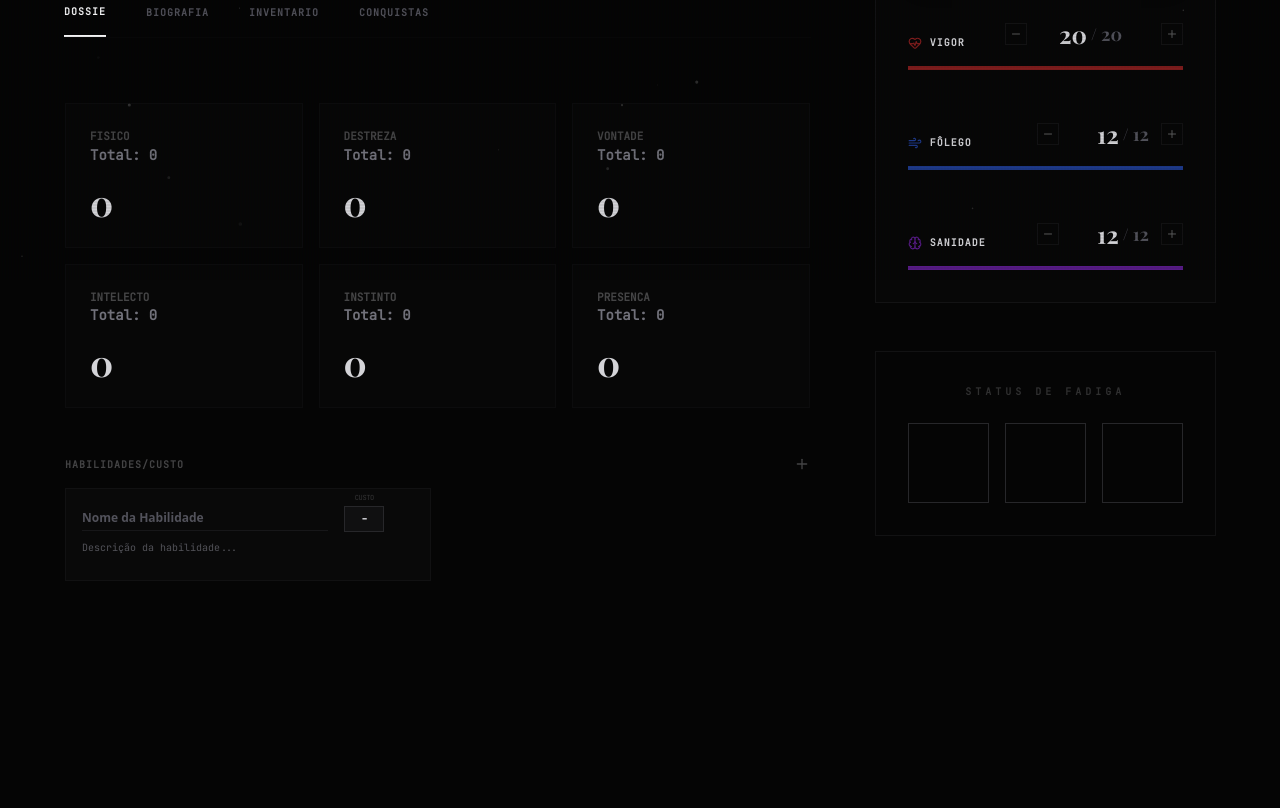
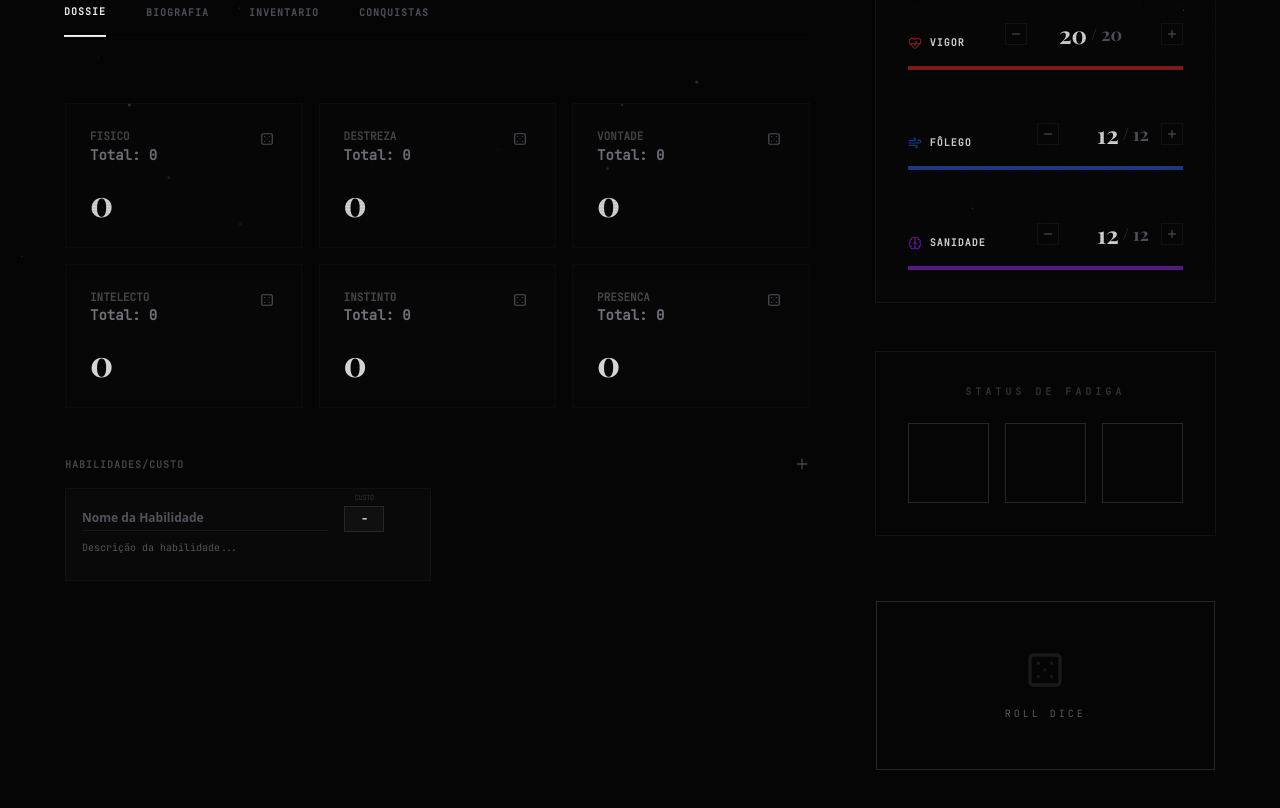
Before and after one commit to yuridevv/deadlock-sheet-vanguard, a React (Vite) app: page / in a window 1280 px wide. Shown: the part 520-1328 px from the top of the page. Before the commit the page ends 1150 px from the top, so only its background shows below. Built offline with nearby package versions, Linux system fonts and the light colour scheme.

Commit message:
Revert "removed roll dice feature"
This reverts commit f992b69e01fc46a2af58df06d770bcaaf23d58bd.

```diff
--- a/src/App.jsx
+++ b/src/App.jsx
@@ -20,6 +20,7 @@ import InventoryTab from './components/sheet/InventoryTab';
 import AchievementsTab from './components/sheet/AchievementsTab';
 import StatusBar from './components/sidebar/StatusBar';
 import FatigueStatus from './components/sidebar/FatigueStatus';
+import DiceRoller from './components/sidebar/DiceRoller';
 import CombatStats from './components/sidebar/CombatStats';
 import Notepad from './components/notepad/Notepad';
 
@@ -39,7 +40,7 @@ export default function VanguardDossierV7() {
   const {
     nome, persona, background, nivel, idade, arquetipo, bio, aparencia, lacos,
     imagem, vigor, vigorMax, folego, sanidade, fadiga, attrs, inventario, habilidades,
-    achievements, activeTab, darkMode, effectsEnabled, isDead, showContent,
+    achievements, activeTab, darkMode, effectsEnabled, resultado, rollDetails, isDead, showContent,
     notification, draggedItemIndex, notes, isNotepadOpen
   } = state;
 
@@ -47,9 +48,49 @@ export default function VanguardDossierV7() {
     setNome, setPersona, setBackground, setNivel, setIdade, setArquetipo, setBio,
     setAparencia, setLacos, setImagem, setVigor, setVigorMax, setFolego, setSanidade,
     setFadiga, setAttrs, setInventario, setHabilidades, setAchievements, setActiveTab, setDarkMode,
-    setEffectsEnabled, setIsDead, setNotification,
+    setEffectsEnabled, setResultado, setRollDetails, setIsDead, setNotification,
     setDraggedItemIndex, setNotes, setIsNotepadOpen
   } = state;
+
+  // --- Achievement Unlocking Logic ---
+  useEffect(() => {
+    if (resultado === null) return;
+
+    let unlockedAchievementName = null;
+
+    // Find the first achievement that can be unlocked
+    for (const [name, ach] of Object.entries(achievements)) {
+      if (!ach.unlocked && ach.trigger === 'roll') {
+        let conditionMet = false;
+        if (ach.condition.gte !== undefined && resultado >= ach.condition.gte) {
+          conditionMet = true;
+        }
+        if (ach.condition.lte !== undefined && resultado <= ach.condition.lte) {
+          if (ach.condition.attr) {
+            if (rollDetails.source === ach.condition.attr) {
+              conditionMet = true;
+            }
+          } else {
+            conditionMet = true;
+          }
+        }
+
+        if (conditionMet) {
+          unlockedAchievementName = name;
+          break; // Stop after finding one to show one notification at a time
+        }
+      }
+    }
+
+    if (unlockedAchievementName) {
+      setAchievements(prev => ({
+        ...prev,
+        [unlockedAchievementName]: { ...prev[unlockedAchievementName], unlocked: true }
+      }));
+      setNotification(unlockedAchievementName);
+    }
+  }, [resultado, rollDetails, achievements, setAchievements, setNotification]);
+
 
   const penalidade = Number(fadiga);
   const isCritical = fadiga === 3;
@@ -78,6 +119,18 @@ export default function VanguardDossierV7() {
     if (val === '') { setter(''); return; }
     const num = parseInt(val, 10);
     if (!isNaN(num)) setter(num);
+  };
+
+  const rolarAtributo = (attrName, valorAtributo) => {
+    const dado = Math.floor(Math.random() * 12) + 1;
+    const mod = Number(valorAtributo) - penalidade;
+    setResultado(dado + mod);
+    setRollDetails({ source: attrName, mod: mod });
+  };
+
+  const rolarDado = () => {
+    setResultado(Math.floor(Math.random() * 12) + 1);
+    setRollDetails({ source: 'D12 Puro', mod: 0 });
   };
 
   const exportarFicha = () => {
@@ -255,7 +308,7 @@ export default function VanguardDossierV7() {
                         exit={{ opacity: 0, x: 10 }}
                         transition={{ duration: 0.2 }}
                       >
-                        {activeTab === 'dossie' && <DossierTab attrs={attrs} setAttrs={setAttrs} penalidade={penalidade} habilidades={habilidades} setHabilidades={setHabilidades} />}
+                        {activeTab === 'dossie' && <DossierTab attrs={attrs} setAttrs={setAttrs} penalidade={penalidade} rolarAtributo={rolarAtributo} habilidades={habilidades} setHabilidades={setHabilidades} />}
                         {activeTab === 'biografia' && <BiographyTab bio={bio} setBio={setBio} aparencia={aparencia} setAparencia={setAparencia} lacos={lacos} setLacos={setLacos} />}
                         {activeTab === 'inventario' && <InventoryTab inventario={inventario} setInventario={setInventario} draggedItemIndex={draggedItemIndex} handleDragStart={handleDragStart} handleDragOver={handleDragOver} handleDragEnd={handleDragEnd} />}
                         {activeTab === 'conquistas' && <AchievementsTab achievements={achievements} setAchievements={setAchievements} />}
@@ -331,6 +384,9 @@ export default function VanguardDossierV7() {
 
                   <FatigueStatus fadiga={fadiga} setFadiga={setFadiga} isCritical={isCritical} effectsEnabled={effectsEnabled} onFadigaClick={handleFadigaClick} />
 
+                  <div className={`transition-all duration-500 border border-transparent p-4 -m-4 rounded-none ${sectionCriticalStyles}`}>
+                    <DiceRoller resultado={resultado} rollDetails={rollDetails} onRoll={rolarDado} />
+                  </div>
                 </aside>
               </div>
             </div>
--- a/src/components/icons.js
+++ b/src/components/icons.js
@@ -1,5 +1,5 @@
 export {
-  Shield, Sun, Moon, HeartPulse, ScrollText, Skull,
+  Shield, Dice5, Sun, Moon, HeartPulse, ScrollText, Skull,
   Trash2, Crosshair, Download, Upload, Plus, Minus,
   Brain, Users, Eye, Camera, Star, Wind, ImageIcon, Sword, Zap, ZapOff,
   GripVertical, NotebookPen, ZoomIn, ZoomOut, RefreshCcw, BookText, Columns
--- a/src/components/sheet/DossierTab.jsx
+++ b/src/components/sheet/DossierTab.jsx
@@ -1,10 +1,11 @@
 import React from 'react';
-import { Plus, Trash2 } from '../icons';
+import { Dice5, Plus, Trash2 } from '../icons';
 
 const DossierTab = ({
   attrs,
   setAttrs,
   penalidade,
+  rolarAtributo,
   habilidades,
   setHabilidades,
 }) => {
@@ -19,6 +20,7 @@ const DossierTab = ({
                 <span className="text-[14px] font-mono font-bold text-zinc-500">Total: {Number(attrs[attr]) - penalidade}</span>
               </div>
               <div className="flex gap-2">
+                 <button onClick={() => rolarAtributo(attr, attrs[attr])} className="p-1 text-zinc-600 hover:text-white transition-colors"><Dice5 size={14}/></button>
                  {penalidade > 0 && <span className="text-[10px] font-black text-red-900 animate-pulse">-{penalidade}</span>}
               </div>
             </div>
--- /dev/null
+++ b/src/components/sidebar/DiceRoller.jsx
@@ -0,0 +1,30 @@
+import React from 'react';
+import AnimatedNumber from '../core/AnimatedNumber';
+import { Dice5 } from '../icons';
+
+const DiceRoller = ({ resultado, rollDetails, onRoll }) => {
+  return (
+    <div
+      onClick={onRoll}
+      className="p-12 border border-zinc-800 flex flex-col items-center justify-center gap-4 hover:bg-zinc-100 hover:text-black transition-all duration-300 cursor-pointer group relative overflow-hidden"
+    >
+      <div className="absolute inset-0 bg-zinc-100 transform scale-y-0 group-hover:scale-y-100 transition-transform duration-300 origin-bottom z-0"></div>
+      <div className="relative z-10 flex flex-col items-center">
+        {resultado ? (
+          <div className="text-center animate-in zoom-in duration-300">
+            <p className="text-7xl font-serif"><AnimatedNumber value={resultado} /></p>
+            <p className="text-[10px] font-mono uppercase tracking-widest mt-2">Rolagem de {rollDetails.source}</p>
+            <p className="text-[9px] opacity-40 font-mono mt-1">MOD: {rollDetails.mod >= 0 ? '+' : ''}{rollDetails.mod}</p>
+          </div>
+        ) : (
+          <>
+            <Dice5 size={40} className="opacity-10 group-hover:rotate-180 transition-all duration-500 ease-out" />
+            <span className="text-[10px] font-mono uppercase tracking-[0.3em] opacity-40 mt-4 transition-all duration-500 group-hover:tracking-[0.5em] group-hover:opacity-100">Roll Dice</span>
+          </>
+        )}
+      </div>
+    </div>
+  );
+};
+
+export default DiceRoller;
--- a/src/data/achievements.js
+++ b/src/data/achievements.js
@@ -1,10 +1,18 @@
 export const achievementsList = [
+    { name: "Jogada Crítica", description: "Tire 14 ou mais em um teste.", icon: "🏆", trigger: "roll", condition: { gte: 14 } },
+    { name: "Desastre Brutal", description: "Tire 0 em um teste.", icon: "🥀", trigger: "roll", condition: { lte: 0} },
     { name: "Sobreviventes", description: "Sobreviva a um encontro com um Hollow.", icon: "🎖️", trigger: "manual" },
     { name: "Intocável", description: "Saia de um combate sem tomar dano.", icon: "🎖️", trigger: "manual" },
     { name: "Despertar", description: "Desperte para a umbra.", icon: "🎖️", trigger: "manual" },
     { name: "O Arauto Mais Forte", description: "Dê o maior dano do combate.", icon: "🎖️", trigger: "manual" },
     { name: "Leroy Jenkins", description: "Estrague tudo em uma cena furtiva.", icon: "🥀", trigger: "manual" },
     { name: "Xeque-Mate", description: "Seja burro e nos surpreenda.", icon: "♟️", trigger: "manual" },
+    { name: "É que eu sou burros", description: "Desastre em um teste de Intelecto.", icon: "🥀", trigger: "roll", condition: { lte: 1, attr: 'Intelecto' } },
+    { name: "Oooito gramas de proteína", description: "Desastre em um teste de Físico.", icon: "🥀", trigger: "roll", condition: { lte: 1, attr: 'Fisico' } },
+    { name: "Respondãos mes", description: "Desastre em um teste de Presença.", icon: "🥀", trigger: "roll", condition: { lte: 1, attr: 'Presenca' } },
+    { name: "Deus abençoe", description: "Desastre em um teste de Vontade.", icon: "🥀", trigger: "roll", condition: { lte: 1, attr: 'Vontade' } },
+    { name: "Recebems", description: "Desastre em um teste de Destreza.", icon: "🥀", trigger: "roll", condition: { lte: 1, attr: 'Destreza' } },
+    { name: "Hentai girl master", description: "Desastre em um teste de Instinto.", icon: "🥀", trigger: "roll", condition: { lte: 1, attr: 'Instinto' } },
     { name: "Capitão redbull", description: "Seja digno (entregue pelo próprio).", icon: "🎖️", trigger: "manual" },
     { name: "Final guy", description: "Sobreviva a DFD.", icon: "🎖️", trigger: "manual" },
     { name: "Abençoado", description: "Sobreviva o DEADLOCK sem tomar dano.", icon: "🎖️", trigger: "manual" },
--- a/src/hooks/useCharacterSheetState.js
+++ b/src/hooks/useCharacterSheetState.js
@@ -49,6 +49,8 @@ export const useCharacterSheetState = () => {
   const [activeTab, setActiveTab] = useState('dossie');
   const [darkMode, setDarkMode] = useState(initial.darkMode ?? true);
   const [effectsEnabled, setEffectsEnabled] = useState(initial.effectsEnabled ?? true);
+  const [resultado, setResultado] = useState(null);
+  const [rollDetails, setRollDetails] = useState({ source: 'D12', mod: 0 });
   const [isDead, setIsDead] = useState(false);
   const [showContent, setShowContent] = useState(false);
   const [notification, setNotification] = useState(null); // For achievement notifications
@@ -96,7 +98,7 @@ export const useCharacterSheetState = () => {
   const state = {
     nome, persona, background, nivel, idade, arquetipo, bio, aparencia, lacos,
     imagem, vigor, vigorMax, folego, sanidade, fadiga, attrs, inventario, habilidades,
-    achievements, activeTab, darkMode, effectsEnabled, isDead, showContent,
+    achievements, activeTab, darkMode, effectsEnabled, resultado, rollDetails, isDead, showContent,
     notification, draggedItemIndex, notes, isNotepadOpen,
   };
 
@@ -104,7 +106,7 @@ export const useCharacterSheetState = () => {
     setNome, setPersona, setBackground, setNivel, setIdade, setArquetipo, setBio,
     setAparencia, setLacos, setImagem, setVigor, setVigorMax, setFolego, setSanidade,
     setFadiga, setAttrs, setInventario, setHabilidades, setAchievements, setActiveTab, setDarkMode,
-    setEffectsEnabled, setIsDead, setShowContent,
+    setEffectsEnabled, setResultado, setRollDetails, setIsDead, setShowContent,
     setNotification, setDraggedItemIndex, setNotes, setIsNotepadOpen,
   };
 
```
